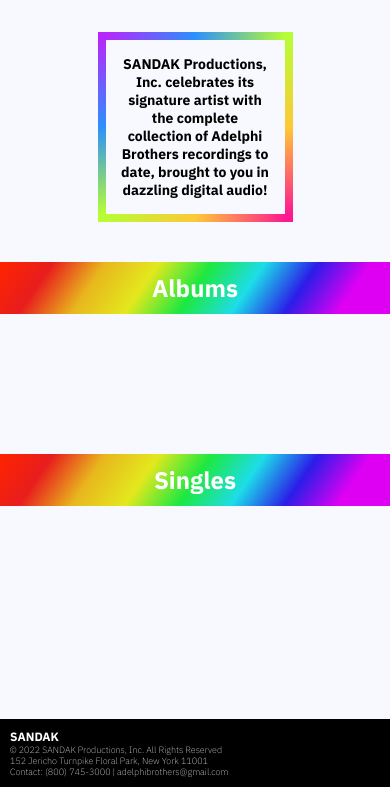
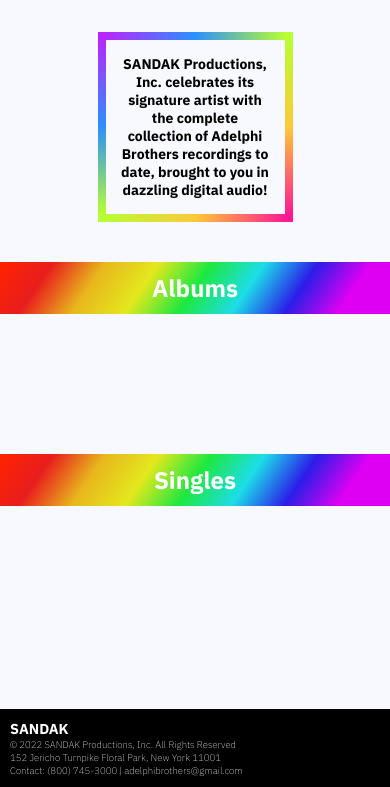
Before and after one commit to esilberberg/AdelphiBrothers, a plain HTML site: page index.html in a window 390 px wide. Shown: the part 57-844 px from the top of the page. Drawn offline with Linux system fonts and the light colour scheme; no server answers.

Commit message:
footer font sizes

```diff
--- a/adelphi-style.css
+++ b/adelphi-style.css
@@ -152,7 +152,7 @@
 
 footer {
     color: white;
-    font-size: 10px;
+    font-size: 0.6em;
     background-color: black;
     position: absolute;
     bottom: 0;
@@ -161,12 +161,6 @@
 }
 
 .sandak {
-    font-size: 12px;
+    font-size: 1.5em;
     font-weight: 700;
 }
-
-@media only screen and (max-width: 490px) {
-    footer {
-        font-size: 9px;
-    }
-}
```
